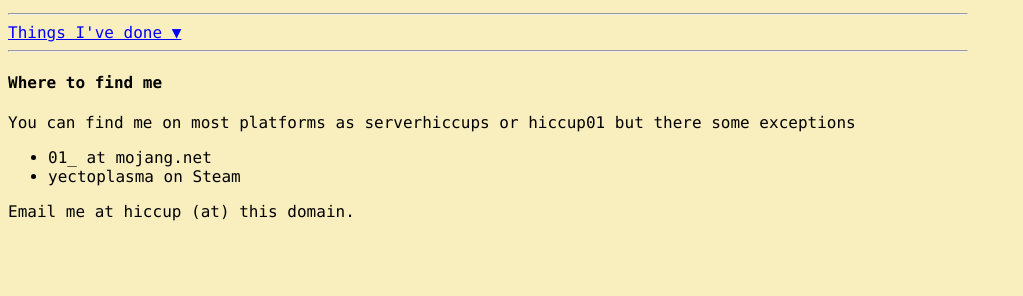
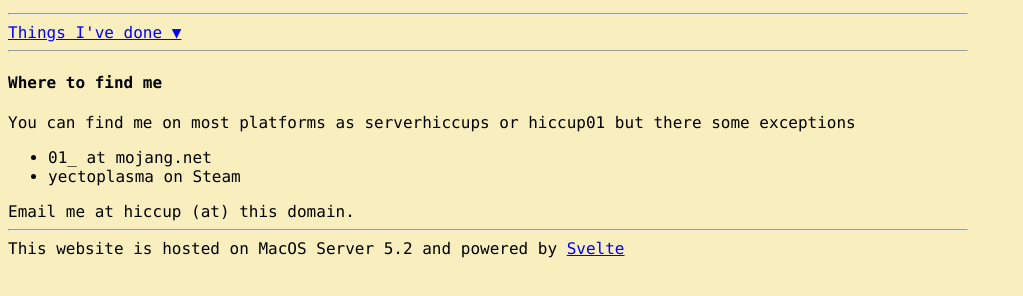
Before and after one commit to hiccup01/hiccup01-next, a plain HTML site: page index.html in a window 1280 px wide. Shown: the part 128-424 px from the top of the page, without its empty margins (0-1023 px from the left). Drawn offline with Linux system fonts and the light colour scheme.

Commit message:
Add hosting message

```diff
--- a/index.html
+++ b/index.html
@@ -15,7 +15,8 @@
 	<li>01_ at mojang.net</li>
 	<li>yectoplasma on Steam</li>
 </ul>
-<email></email>.
+<email></email>.<hr>
+<span>This website is hosted on MacOS Server 5.2 and powered by <a href="https://svelte.technology/">Svelte</a></span>
 <script src="Email.js"></script>
 <script src="Keybase.js"></script>
 <script src="DownwardSlider.js"></script>
```
